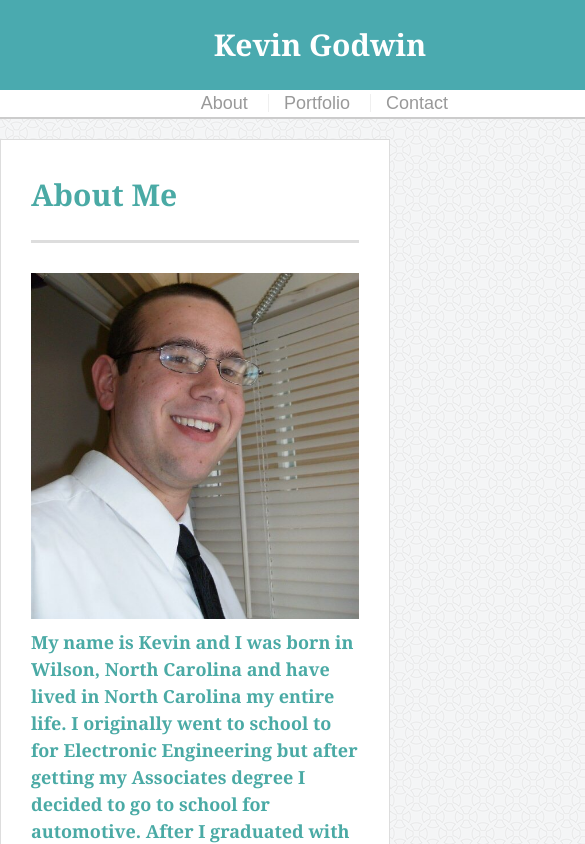
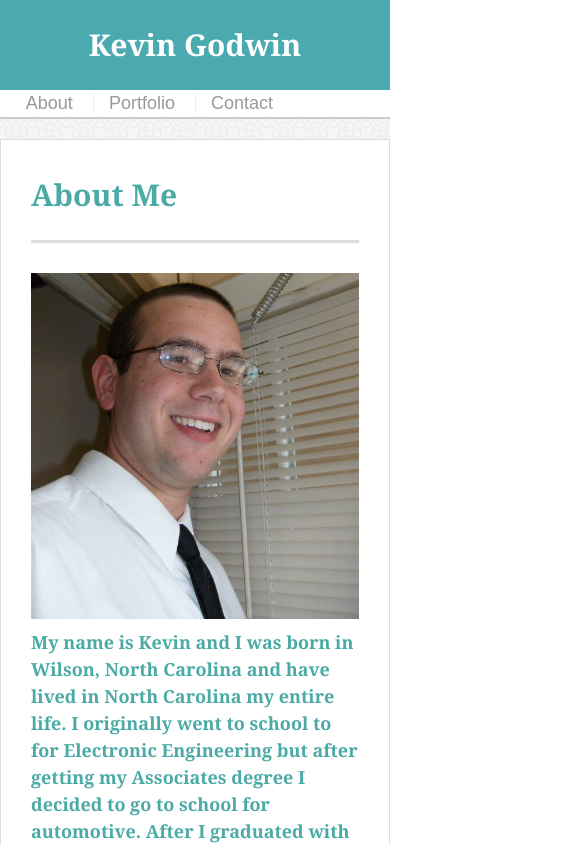
Before and after one commit to kgodwin88/responsive-portfolio, a plain HTML site: page index.html in a window 390 px wide. Shown: the top 844 px of the page, 585 px wide, since content can reach past the window. Drawn offline with Linux system fonts and the light colour scheme.

Commit message:
updated the style page

```diff
--- a/assets/css/style.css
+++ b/assets/css/style.css
@@ -196,7 +196,7 @@ input[type=submit]{
 }
   @media screen and (max-width: 640px){
     #header{
-        width: 640px;
+        width: 100%;
         margin: 0 auto;
         overflow: hidden;
     }
@@ -222,6 +222,7 @@ input[type=submit]{
 
     }
     nav{
+        clear: both;
         margin: 0 auto;
         position: relative;
         right: 30%;
--- a/index.html
+++ b/index.html
@@ -39,7 +39,7 @@
                 </p>
             </section>
             <section class = "sidebar">
-                <div class = "connect">
+
                         <h3>Connect with Me</h3>
 
                         <div class = "social">
```
